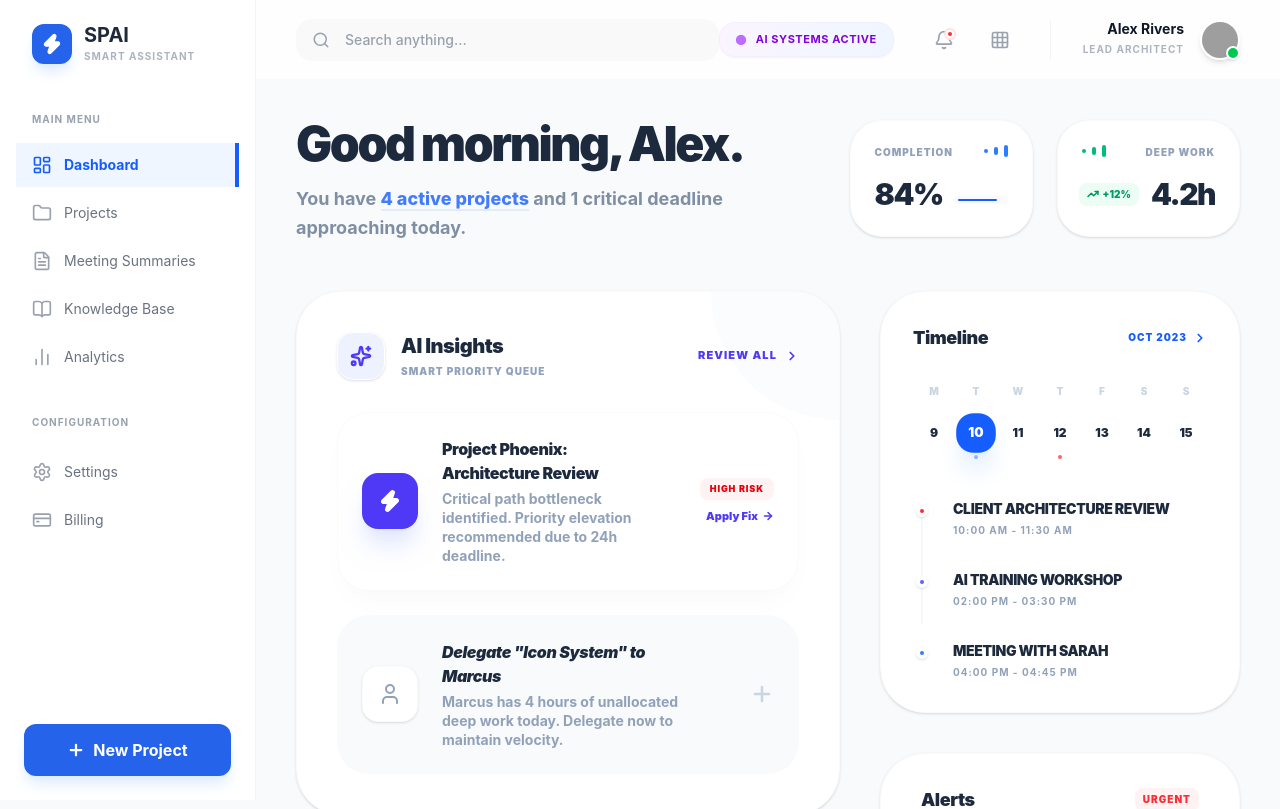
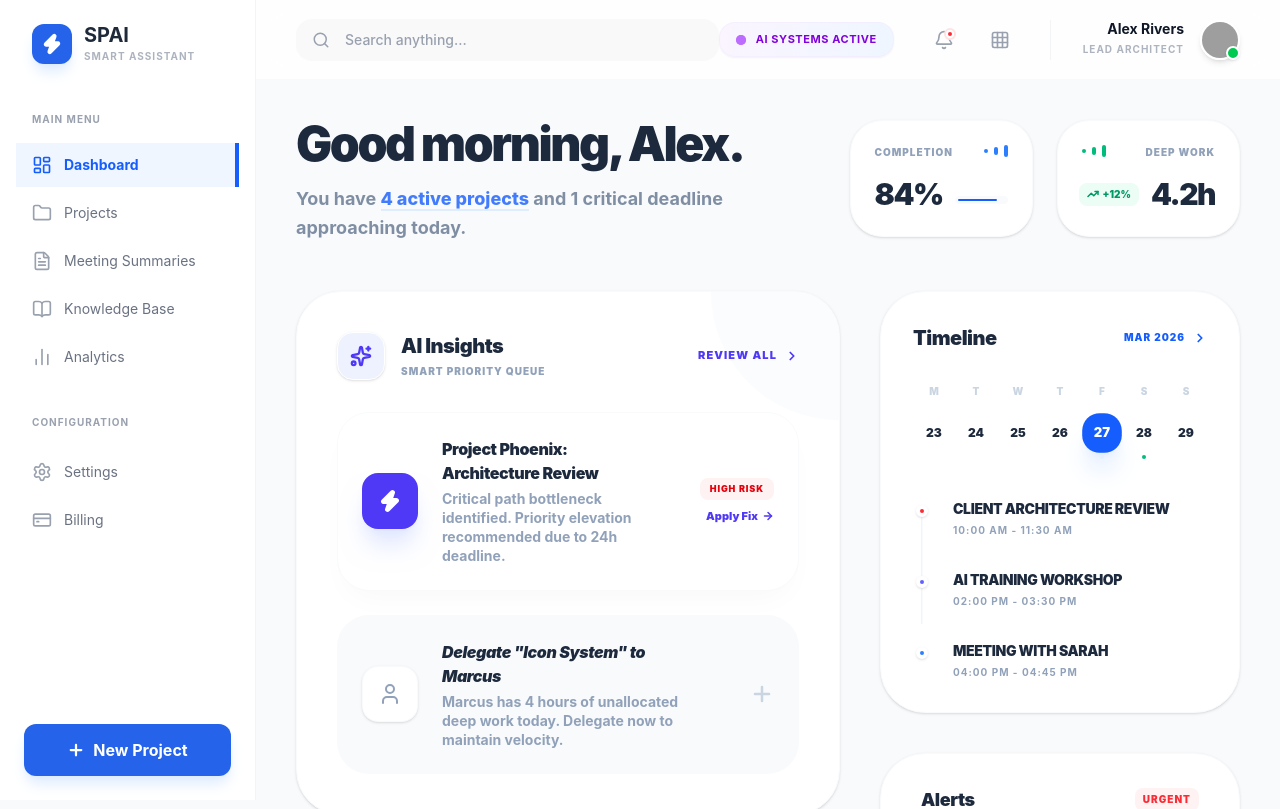
Before and after one commit to vanshh1703/smart-assistant, a React app in the folder frontend/: page /dashboard in a window 1280 px wide. Shown: the top 809 px of the page. Built offline with nearby package versions, Linux system fonts and the light colour scheme; grey boxes are pictures that could not be loaded; the HTML template or start-up script is replaced by a standard one.

Commit message:
calendar

```diff
--- a/frontend/src/pages/Dashboard.jsx
+++ b/frontend/src/pages/Dashboard.jsx
@@ -27,6 +27,54 @@ import {
 const Dashboard = () => {
   const [isSidebarOpen, setIsSidebarOpen] = useState(false);
   const toggleSidebar = () => setIsSidebarOpen(!isSidebarOpen);
+
+  // --- Timeline Logic ---
+  const today = new Date();
+  const [selectedDate, setSelectedDate] = useState(new Date());
+
+  // Calculate the Monday of the current week
+  const getMonday = (d) => {
+    const date = new Date(d);
+    const day = date.getDay();
+    const diff = date.getDate() - day + (day === 0 ? -6 : 1);
+    return new Date(date.setDate(diff));
+  };
+
+  const [currentWeekStart, setCurrentWeekStart] = useState(getMonday(today));
+
+  const navWeek = (direction) => {
+    const newDate = new Date(currentWeekStart);
+    newDate.setDate(newDate.getDate() + (direction * 7));
+    setCurrentWeekStart(getMonday(newDate));
+  };
+
+  const daysOfWeek = Array.from({ length: 7 }, (_, i) => {
+    const d = new Date(currentWeekStart);
+    d.setDate(d.getDate() + i);
+    return d;
+  });
+
+  const isSameDay = (d1, d2) =>
+    d1.getFullYear() === d2.getFullYear() &&
+    d1.getMonth() === d2.getMonth() &&
+    d1.getDate() === d2.getDate();
+
+  const formatDateKey = (d) => `${d.getFullYear()}-${(d.getMonth()+1).toString().padStart(2, '0')}-${d.getDate().toString().padStart(2, '0')}`;
+
+  const mockEvents = {
+    [formatDateKey(today)]: [
+      { title: 'Client Architecture Review', time: '10:00 AM - 11:30 AM', color: 'bg-red-500', icon: <User size={12} /> },
+      { title: 'AI Training Workshop', time: '02:00 PM - 03:30 PM', color: 'bg-indigo-500', icon: <Sparkles size={12} /> },
+      { title: 'Meeting with Sarah', time: '04:00 PM - 04:45 PM', color: 'bg-blue-500', icon: <MessageSquare size={12} /> }
+    ],
+    // Add placeholders for other days to show it working
+    [formatDateKey(new Date(today.getTime() + 86400000))]: [
+        { title: 'Design System Sync', time: '11:00 AM - 12:00 PM', color: 'bg-emerald-500', icon: <Layout size={12} /> },
+        { title: 'Backend Sprint Planning', time: '03:00 PM - 04:30 PM', color: 'bg-blue-600', icon: <Zap size={12} /> }
+    ]
+  };
+
+  const activeEvents = mockEvents[formatDateKey(selectedDate)] || [];
 
   return (
     <div className="flex bg-[#F8FAFC] min-h-screen font-sans text-slate-900 relative overflow-x-hidden">
@@ -272,10 +320,12 @@ const Dashboard = () => {
               {/* Modern Calendar / Schedule Section */}
               <section className="bg-white rounded-[2.8rem] p-8 shadow-sm border border-slate-50 overflow-hidden group">
                 <div className="flex justify-between items-center mb-8">
-                  <h3 className="text-lg font-black text-slate-800 tracking-tight">Timeline</h3>
-                  <div className="flex items-center gap-1.5 text-blue-600 cursor-pointer group/nav">
-                    <span className="text-[10px] font-black uppercase tracking-widest group-hover/nav:mr-1 transition-all">Oct 2023</span>
-                    <ChevronRight size={14} strokeWidth={3} />
+                  <h3 className="text-xl font-black text-slate-800 tracking-tight">Timeline</h3>
+                  <div className="flex items-center gap-2 group/nav cursor-pointer" onClick={() => navWeek(1)}>
+                    <span className="text-[10px] font-black uppercase tracking-widest text-blue-600">
+                      {currentWeekStart.toLocaleDateString('en-US', { month: 'short', year: 'numeric' })}
+                    </span>
+                    <ChevronRight size={14} strokeWidth={3} className="text-blue-600 group-hover/nav:translate-x-1 transition-transform" />
                   </div>
                 </div>
 
@@ -283,31 +333,49 @@ const Dashboard = () => {
                   {['M', 'T', 'W', 'T', 'F', 'S', 'S'].map(d => (
                     <span key={d} className="text-[10px] font-black text-slate-300 text-center uppercase">{d}</span>
                   ))}
-                  {[9, 10, 11, 12, 13, 14, 15].map(n => (
-                    <div key={n} className="flex flex-col items-center gap-1">
-                       <span className={`w-9 h-9 flex items-center justify-center text-[12px] font-black rounded-2xl cursor-pointer transition-all ${n === 10 ? 'bg-blue-600 text-white shadow-xl shadow-blue-100 scale-110' : 'text-slate-800 hover:bg-slate-50'}`}>
-                         {n}
+                  {daysOfWeek.map((date, idx) => {
+                    const isSelected = isSameDay(date, selectedDate);
+                    const isToday = isSameDay(date, today);
+                    const dayEvents = mockEvents[formatDateKey(date)] || [];
+                    const hasEvents = dayEvents.length > 0;
+                    const eventColor = hasEvents ? dayEvents[0].color : 'bg-blue-300';
+
+                    return (
+                      <div key={idx} className="flex flex-col items-center gap-1">
+                         <span
+                           onClick={() => setSelectedDate(date)}
+                           className={`w-9 h-9 flex items-center justify-center text-[12px] font-black rounded-2xl cursor-pointer transition-all ${
+                             isSelected ? 'bg-blue-600 text-white shadow-xl shadow-blue-100 scale-110' :
+                             isToday ? 'bg-blue-50 text-blue-600' : 'text-slate-800 hover:bg-slate-50'
+                           }`}
+                         >
+                           {date.getDate()}
                          </span>
-                       {n === 10 && <div className="w-1 h-1 rounded-full bg-blue-600"></div>}
-                       {n === 12 && <div className="w-1 h-1 rounded-full bg-red-400"></div>}
+                         {hasEvents && (
+                           <div className={`w-1 h-1 rounded-full ${isSelected ? 'bg-blue-50' : eventColor}`}></div>
+                         )}
                       </div>
-                  ))}
+                    );
+                  })}
                 </div>
 
-                <div className="space-y-8 relative pl-2">
-                  <div className="absolute left-[7.5px] top-2 bottom-6 w-0.5 bg-slate-50 border-l border-slate-100"></div>
+                <div className="space-y-8 relative pl-2 min-h-[180px]">
+                  {activeEvents.length > 0 && <div className="absolute left-[7.5px] top-2 bottom-6 w-0.5 bg-slate-50 border-l border-slate-100"></div>}
 
-                  {[
-                    { title: 'Client Architecture Review', time: '10:00 AM - 11:30 AM', color: 'bg-red-500', icon: <User size={12} /> },
-                    { title: 'AI Training Workshop', time: '02:00 PM - 03:30 PM', color: 'bg-indigo-500', icon: <Sparkles size={12} /> },
-                    { title: 'Meeting with Sarah', time: '04:00 PM - 04:45 PM', color: 'bg-blue-500', icon: <MessageSquare size={12} /> }
-                  ].map((inv, i) => (
+                  {activeEvents.length > 0 ? (
+                    activeEvents.map((inv, i) => (
                       <div key={i} className="relative pl-8 group/item cursor-pointer">
                         <div className={`absolute left-[-5px] top-1.5 w-3 h-3 rounded-full border-4 border-white shadow-sm transition-all group-hover/item:scale-125 ${inv.color}`}></div>
                         <h4 className="text-sm font-black text-slate-800 tracking-tight group-hover/item:text-blue-600 transition-colors uppercase">{inv.title}</h4>
                         <p className="text-[10px] font-bold text-slate-400 uppercase mt-1 tracking-widest">{inv.time}</p>
                       </div>
-                  ))}
+                    ))
+                  ) : (
+                    <div className="flex flex-col items-center justify-center py-10 opacity-40">
+                       <Clock size={32} className="text-slate-200 mb-3" />
+                       <p className="text-[10px] font-black uppercase tracking-widest text-slate-400">No events scheduled</p>
+                    </div>
+                  )}
                 </div>
               </section>
 
```
Lines whose indentation alone changed are shown as unchanged.
